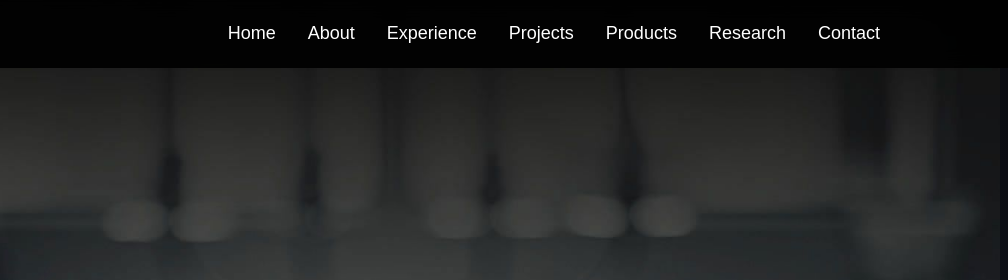
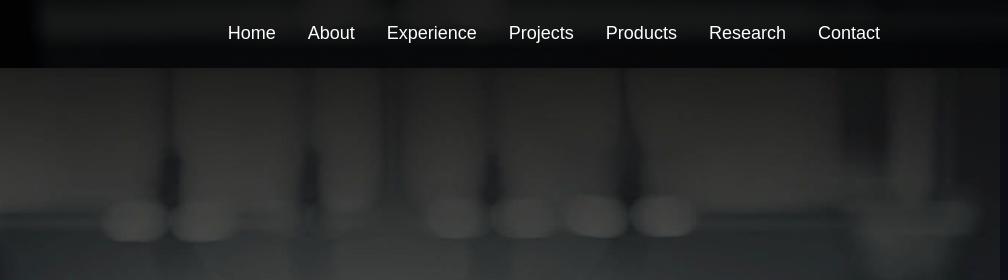
Before and after one commit to sanjai-11/portfolio-site, a plain HTML site: page index.html in a window 1280 px wide. Shown: the top 280 px of the page, 272-1280 px from the left. Drawn offline with nearby package versions, Linux system fonts and the light colour scheme; no server answers.

Commit message:
Update style.css

```diff
--- a/style.css
+++ b/style.css
@@ -113,6 +113,17 @@ nav{
     z-index: 1000;
     padding: 10px 10%;
     transition: transform 0.3s ease-in-out;
+}
+
+nav {
+    background: linear-gradient(rgba(0,0,0,0.7), rgba(0,0,0,0.7)),
+                url('portfolio_pictures/background.jpg') center center/cover no-repeat;
+    box-shadow: 0 2px 8px rgba(0,0,0,0.1);
+}
+
+nav {
+    backdrop-filter: blur(4px);
+    -webkit-backdrop-filter: blur(4px);
 }
 
 .logo{
```
